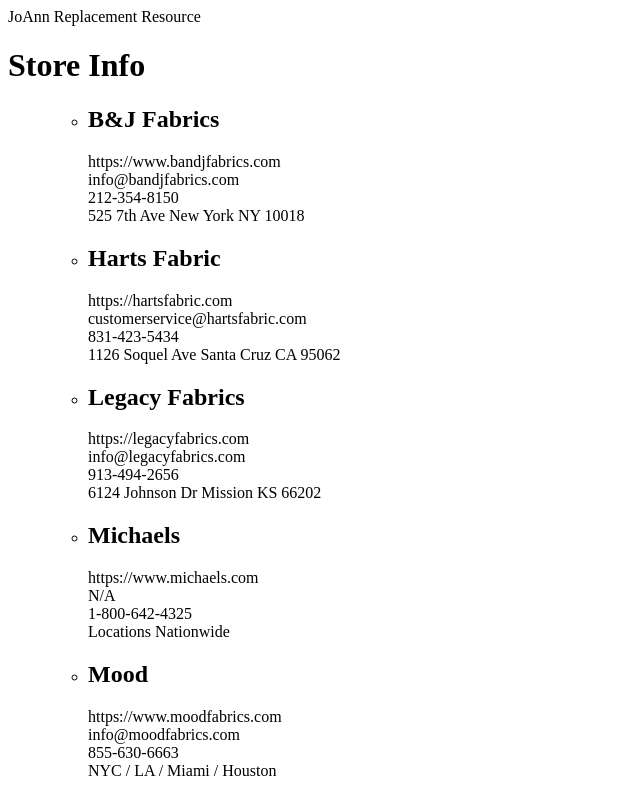
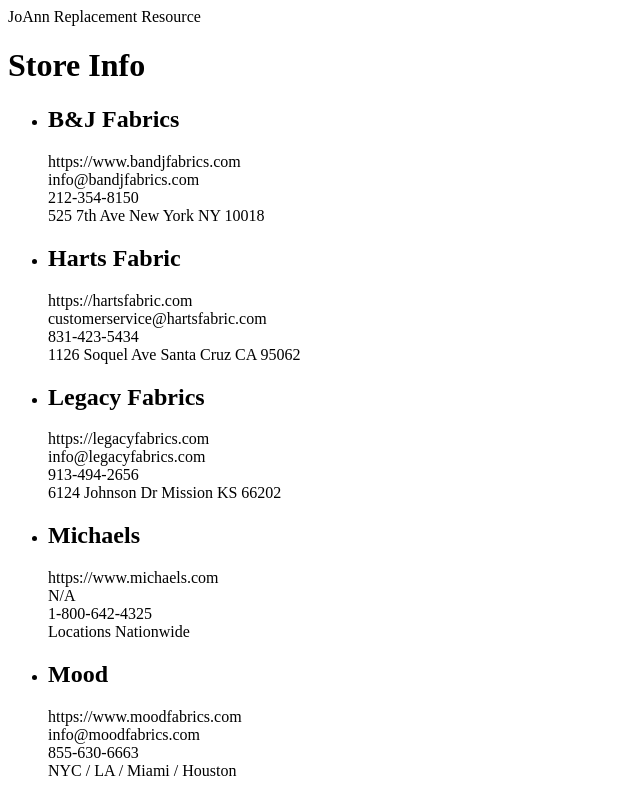
Before and after one commit to SewSista/app-joann-replacement-resource, a React (Vite) app in the folder joann-replacement-resource/: page / in a window 1280 px wide. Both pictures are taken after a click on the element "Dashboard". Shown: the top 800 px of the page, without its empty margins (0-640 px from the left). Built offline with nearby package versions, Linux system fonts and the light colour scheme.

Commit message:
re org files

```diff
--- a/joann-replacement-resource/src/App.jsx
+++ b/joann-replacement-resource/src/App.jsx
@@ -3,8 +3,8 @@
 import Header from './components/layout/Header.jsx';
 import Footer from './components/layout/Footer.jsx';
 import AboutPage from './components/pages/AboutPage.jsx';
-import StoreDetailsPage from './components/pages/StoreDetailsPage.jsx';
-import StoreForm from './components/pages/StoreForm.jsx';
+import StoreDetailsPage from './components/pages/stores/StoreDetailsPage.jsx';
+import StoreForm from './components/pages/stores/StoreForm.jsx';
 import { storeDetails } from './stores-data/storeDetails.js';
 import { useState } from 'react';
 
--- a/joann-replacement-resource/src/components/pages/StoreDetailsPage.jsx
+++ b/joann-replacement-resource/src/components/pages/stores/StoreDetailsPage.jsx
@@ -1,4 +1,4 @@
-import StoreFrame from "../stores/StoreFrame";
+import StoreFrame from "./StoreFrame";
 //import { storeDetails } from "./stores-data/storeDetails";
 
 const StoreDetailsPage = ({stores}) => {                    //need to figure out correct import method for details array
@@ -11,9 +11,9 @@
             <main>
                 <h1>Store Info</h1>
                 <div>
-                    <ul>
+
                     {storeJSX}
-                    </ul>
+
                 </div>
             </main>
         </div>
--- a/joann-replacement-resource/src/components/stores/StoreFrame.jsx
+++ b/joann-replacement-resource/src/components/pages/stores/StoreFrame.jsx
@@ -1,5 +1,4 @@
-//import Frame from "../common/Frame";
-import { storeDetails } from "../../stores-data/storeDetails";
+import { storeDetails } from "../../../stores-data/storeDetails";
 
 const StoreFrame = () => {
     return (
```
Also changed, not shown: joann-replacement-resource/src/components/pages/stores/StoreForm.jsx (renamed from joann-replacement-resource/src/components/pages/StoreForm.jsx).
